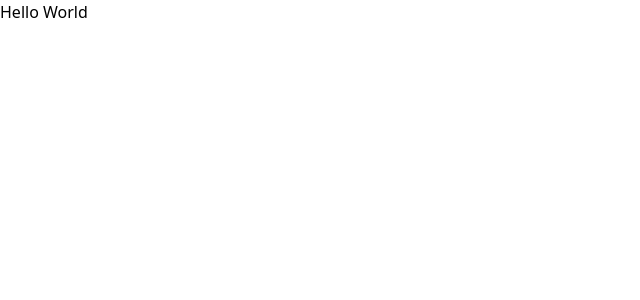
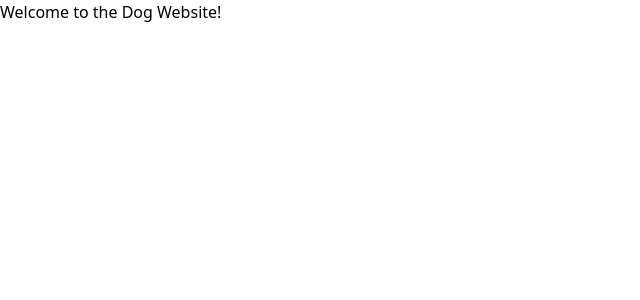
Before and after one commit to elci-group/carcup, a React (Vite) app: page / in a window 1280 px wide. Shown: the top 300 px of the page, without its empty margins (0-640 px from the left). Built offline with nearby package versions, Linux system fonts and the light colour scheme.

Commit message:
Wrote 109 bytes to src/App.jsx [Builder]

```diff
--- a/src/App.jsx
+++ b/src/App.jsx
@@ -1,5 +1,5 @@
 import React from 'react'
 function App() {
-  return <h1>Hello World</h1>
+  return <h1>Welcome to the Dog Website!</h1>
 }
 export default App
```
